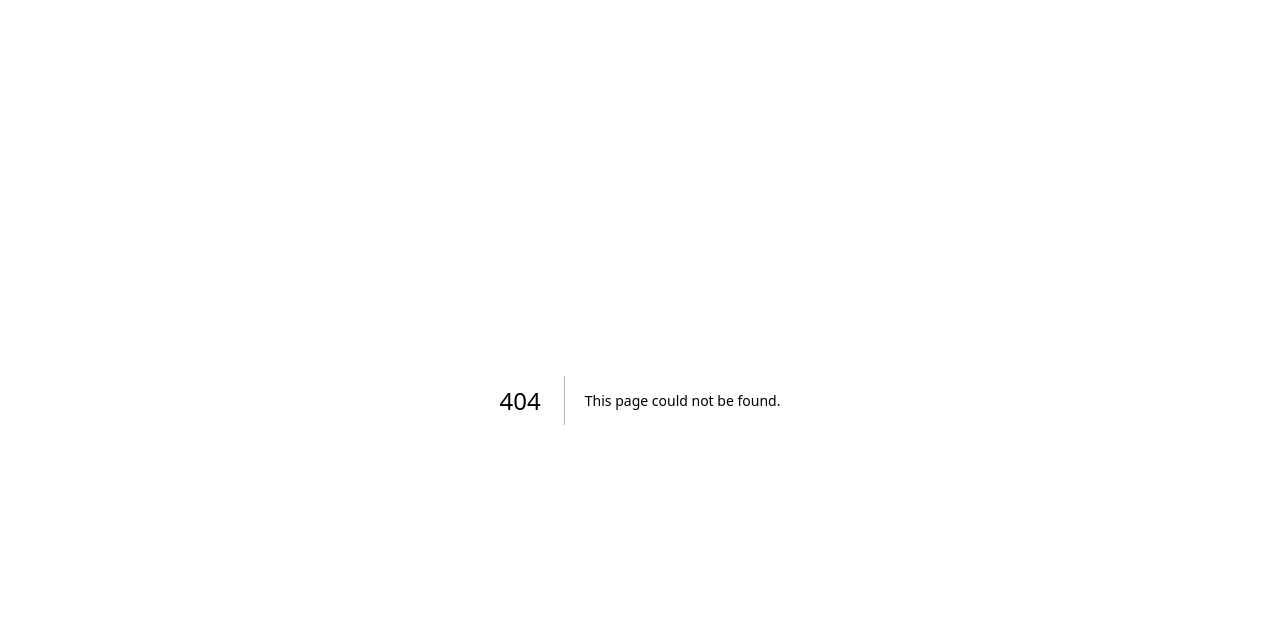
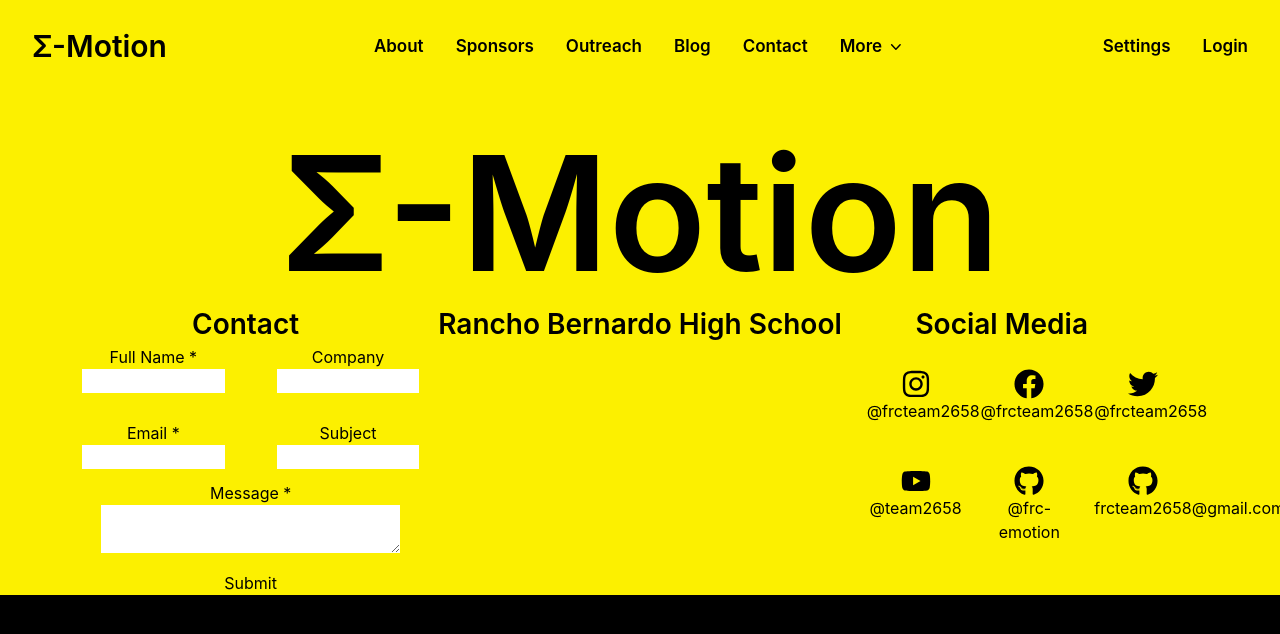
Before and after one commit to frc-emotion/website, a Next.js app: page /contact in a window 1280 px wide. Before the commit this address had no page. Shown: the top 634 px of the page. Built offline with nearby package versions, Linux system fonts and the light colour scheme.

Commit message:
added contact page 2?

```diff
--- /dev/null
+++ b/src/app/contact/page.tsx
@@ -0,0 +1,13 @@
+import Navbar from "@/components/navigation/Navbar";
+import Footer from "@/components/sections/Footer";
+import Hero from "@/components/sections/contact/Hero";
+
+export default function Home() {
+	return (
+		<main>
+			<Navbar />
+			<Hero />
+			<Footer />
+		</main>
+	);
+}
--- /dev/null
+++ b/src/components/sections/contact/ContactForm.tsx
@@ -0,0 +1,104 @@
+'use client';
+const submitForm = async (e: { preventDefault: () => void; }) => {
+	e.preventDefault();
+	console.log("Form submitted");
+	try {
+	  const request = new XMLHttpRequest();
+	  request.open("POST", 'https://discord.com/api/webhooks/1119817808285536286/UYnwohzS2BLwrTT8L3LYKKdv_XaR6mUucPB4oIqkzt4K-MTh0PnO03iITJnCpVISEYkC');
+	  request.setRequestHeader("Content-type", "application/json");
+	  let subject = String((document.getElementById("subject") as HTMLInputElement).value);
+	  if (subject == undefined || subject == "" || subject == " ") {
+		subject = "None provided";
+	  }
+	  const fieldsArr = [
+		{
+		  name: "Name",
+		  value: String((document.getElementById("name") as HTMLInputElement).value),
+		},
+		{
+		  name: "Email",
+		  value: String((document.getElementById("email") as HTMLInputElement).value),
+		},
+		{
+		  name: "Message",
+		  value: String((document.getElementById("message") as HTMLInputElement).value),
+		},
+	  ];
+
+	  if ((document.getElementById("company") as HTMLInputElement).value !== "") {
+		fieldsArr.splice(1, 0, {
+		  name: "Company",
+		  value: String((document.getElementById("company") as HTMLInputElement).value),
+		});
+	  }
+
+	  const params = {
+		username: "team2658.org",
+		avatar_url:
+		  "https://avatars.githubusercontent.com/u/36017746?s=400&u=e55b83cf74c03119a931a08fb43d566f9087cfa0&v=4",
+		content: "New form submission🚨🚨🚨🚨🚨🚨🚨",
+		embeds: [
+		  {
+			title: "Subject: " + subject,
+			description:
+			  "Submitted on " +
+			  new Date().toDateString() +
+			  " at " +
+			  new Date().toLocaleTimeString(),
+			color: 15985179,
+			fields: fieldsArr,
+		  },
+		],
+	  };
+	  request.send(JSON.stringify(params));
+	  console.log("submitted");
+	} catch (err) {
+	  console.log(err);
+	}
+  };
+
+export default function ContactForm() {
+    return (
+		<form className="text-center" name="contact-form" onSubmit={submitForm}>
+			<div className="grid gap-4 grid-cols-2">
+				<input type="hidden" name="form-name" value="contact-form" />
+
+				<div className="mb-3">
+					<p className="text-center">Full Name *</p>
+					<input className="w-4/5" type="text" name="name" id="name" required />
+				</div>
+
+				<div className="mb-3">
+					<p className="text-center">Company</p>
+					<input className="w-4/5" type="text" name="company" id="company" />
+				</div>
+
+				<div className="mb-3">
+					<p className="text-center">Email *</p>
+					<input className="w-4/5" type="email" name="email" id="email" required />
+				</div>
+
+				<div className="mb-3">
+					<p className="text-center">Subject</p>
+					<input
+						name="subject"
+						id="subject"
+						required
+						className="w-4/5"
+					/>
+				</div>
+			</div>
+				<div className="mb-3">
+					<p className="text-center">Message *</p>
+					<textarea
+						name="message"
+						id="message"
+						required
+						className="w-4/5"
+					/>
+					</div>
+				<button className="text-center" type="submit">Submit</button>
+
+		</form>
+    );
+  }
--- /dev/null
+++ b/src/components/sections/contact/Hero.tsx
@@ -0,0 +1,29 @@
+import { motion } from "framer-motion";
+import ContactForm from "@/components/sections/contact/ContactForm";
+import Socials from "@/components/sections/contact/Socials";
+
+export default function Hero() {
+	return (
+		<div id="#hero" className="bg-teamYellow-500 grid px-[5vw] z-0">
+			<div id="heroHeader">
+				<h1 className="2xl:text-[200px] xl:text-[160px] lg:text-[140px] text-[85px] font-semibold w-full text-center">
+					Σ-Motion
+				</h1>
+				<div className="font-semibold px-[10vw] xl:text-[28px] lg:text-[20px] lg:mt-[-30px] grid md:grid-rows-1 md:grid-cols-4 grid-rows-3 grid-cols-1">
+					<p className="md:text-left text-center">Contact</p>
+					<p className="text-center md:col-span-2">
+						Rancho Bernardo High School
+					</p>
+					<p className="md:text-right text-center">Social Media</p>
+				</div>
+			</div>
+			<div className="grid grid-cols-3 gap-4">
+				<ContactForm />
+				<div><br></br></div> {/*TODO: Add a component for displaying map*/}
+				<Socials />
+			</div>
+
+
+		</div>
+	);
+}
--- /dev/null
+++ b/src/components/sections/contact/Socials.tsx
@@ -0,0 +1,72 @@
+import {
+	FaInstagram,
+	FaFacebook,
+	FaTwitter,
+	FaYoutube,
+	FaGithub,
+	FaGit,
+} from "react-icons/fa";
+import Link from "next/link";
+
+const socialDimension = 30;
+const social = [
+	{
+		name: "Instagram",
+		username: "@frcteam2658",
+		link: "https://instagram.com/frcteam2658",
+		icon: FaInstagram,
+		hoverColor: "text-[#dd2a7b]",
+	},
+	{
+		name: "Facebook",
+		username: "@frcteam2658",
+		link: "https://www.facebook.com/frcteam2658",
+		icon: FaFacebook,
+		hoverColor: "text-[#1877f2]",
+	},
+	{
+		name: "Twitter",
+		username: "@frcteam2658",
+		link: "https://twitter.com/FRCTeam2658",
+		icon: FaTwitter,
+		hoverColor: "text-[#1DA1F2]",
+	},
+	{
+		name: "YouTube",
+		username: "@team2658",
+		link: "https://www.youtube.com/user/team2658",
+		icon: FaYoutube,
+		hoverColor: "text-[#FF0000]",
+	},
+	{
+		name: "GitHub",
+		username: "@frc-emotion",
+		link: "https://www.github.com/frc-emotion",
+		icon: FaGithub,
+		hoverColor: "text-gray-500",
+	},
+	{
+		name: "Email",
+		username: "frcteam2658@gmail.com", // Needs to be changed to something that isnt so long lol
+		link: "mailto:frcteam2658@gmail.com",
+		icon: FaGithub
+	}
+];
+
+export default function Socials() {
+    return (
+      <ul className="grid grid-cols-3 gap-4 p-6">
+        {social.map((social) => (
+
+        <Link
+        href={social.link}
+        key={social.name}
+        prefetch={false}
+		>
+		<center><social.icon className={`h-[${socialDimension}px] w-[${socialDimension}px] hover:${social.hoverColor}`} />{social.username}</center>
+        </Link>
+        ))}
+      </ul>
+    );
+
+  }
```
